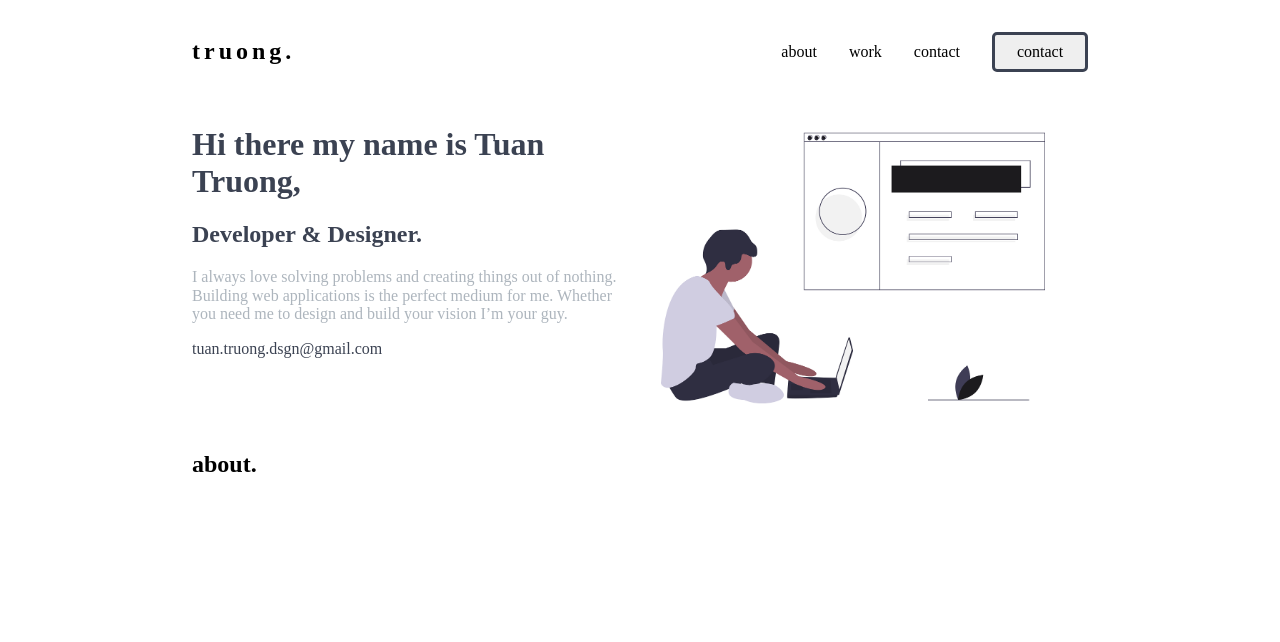
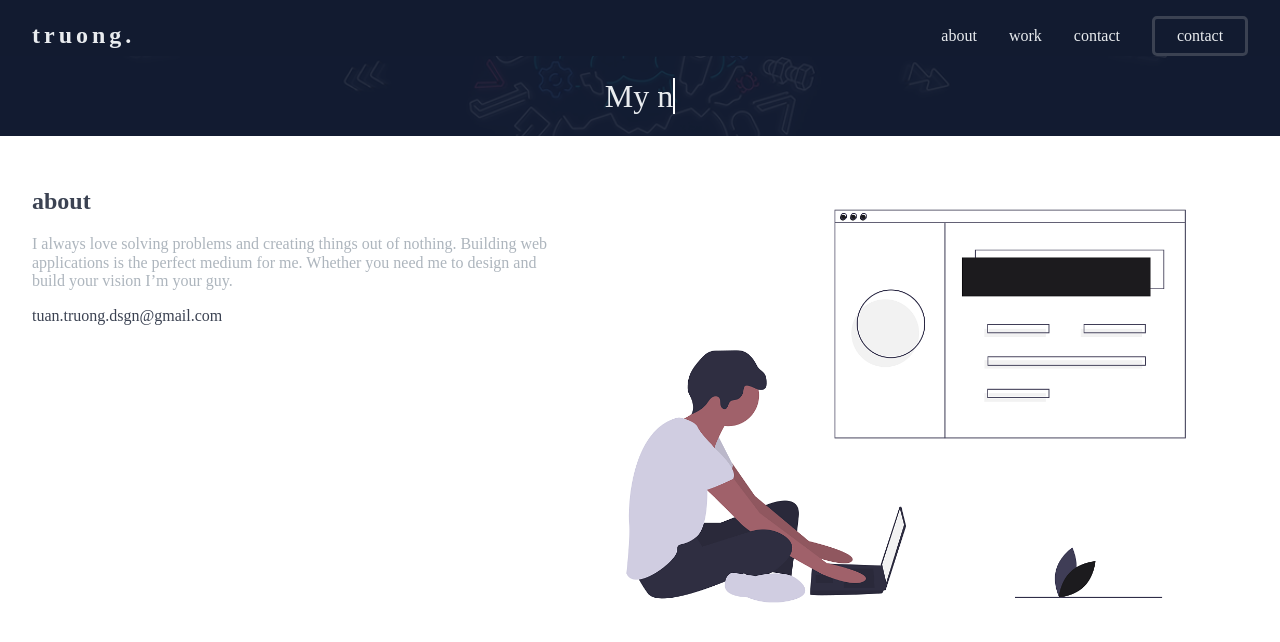
Before and after one commit to tuantruong625/portfolio, a Vue app: page / in a window 1280 px wide. Shown: the top 642 px of the page. Built offline with nearby package versions, Linux system fonts and the light colour scheme.

Commit message:
Change hero

```diff
--- a/src/App.vue
+++ b/src/App.vue
@@ -68,7 +68,7 @@ export default {
 
 <style lang="scss">
 #app {
-  max-width: 960px;
+  // max-width: 960px;
   margin: auto;
 }
 
@@ -76,13 +76,17 @@ export default {
   display: grid;
   grid-template-columns: repeat(2, 1fr);
   align-items: center;
-  margin: 2rem 2rem 0 2rem;
+  background: #121b30;
+  color: #e9ecef;
+  padding: 1rem 2rem 0 2rem;
 
   &__button {
     padding: 0.5rem;
     border: 3px solid #3B4252;
     border-radius: 5px;
     width: 6rem;
+    background: #121b30;
+    color: #e9ecef;
 
     &:hover {
       cursor: pointer;
@@ -100,6 +104,7 @@ export default {
   display: flex;
   justify-content: flex-end;
   align-items: center;
+  color:#e9ecef;
 }
 
 .nav__link {
@@ -119,7 +124,7 @@ export default {
     right: 0;
     flex-direction: column;
     text-align: right;
-    background: #fff;
+    background: #121b30;
     width: 100%;
     padding: 0 2rem 0.5rem 2rem;
   }
@@ -133,42 +138,4 @@ export default {
     justify-content: flex-end;
   }
 }
-
-// .nav {
-//   display: flex;
-//   align-items: center;
-//   margin: 1rem;
-
-//   &__logo {
-//     margin-right: auto;
-//     color: #3B4252;
-//     font-weight: 800;
-//   }
-
-//   &__button {
-//     padding: 0.5rem;
-//     border: 3px solid #3B4252;
-//     border-radius: 5px;
-//     width: 6rem;
-
-//     &:hover {
-//       cursor: pointer;
-//     }
-//   }
-
-//   &__links {
-//     text-decoration: none;
-//     margin: 0 4rem;
-
-//     &:hover {
-//       font-weight: 700;
-//     }
-
-//     &:visited {
-//       color: #3B4252;
-//     }
-
-//   }
-// }
-
 </style>
--- a/src/components/About.vue
+++ b/src/components/About.vue
@@ -1,15 +1,68 @@
 <template>
   <div class="container">
-    <h2>about.</h2>
+    <div class="about">
+      <div class="about__text">
+        <h2>about</h2>
+        <p class="about__text--sub-header">
+          I always love solving problems and creating things out of nothing.
+          Building web applications is the perfect medium for me. Whether you need me to design
+          and build your vision I’m your guy.
+        </p>
+        <p class="about__text--email">tuan.truong.dsgn@gmail.com</p>
+      </div>
+      <img class="about__image" src="@/assets/undraw_web_developer_p3e5.png" alt="web">
+    </div>
   </div>
 </template>
 
 <script>
 export default {
-
+  name: 'HelloWorld',
 };
 </script>
 
-<style>
+<style lang="scss">
+.container {
+  margin: 0.5rem 2rem;
+}
 
+.about {
+  grid-area: about;
+  display: grid;
+  align-self: center;
+  grid-template-areas:
+  'text image image';
+  margin-top: 2rem;
+
+  &__text {
+    color: #3B4252;
+    grid-area: text;
+
+    &--sub-header {
+      color: #adb5bd;
+    }
+  }
+
+  &__image {
+    grid-area: image;
+    height: auto;
+    max-width: 100%;
+  }
+
+}
+@media(max-width: 700px) {
+    .about {
+      grid-template-areas:
+    'image'
+    'text';
+    }
+}
+
+@media(max-width: 500px) {
+  .about {
+    grid-template-areas:
+  'image'
+  'text';
+  }
+}
 </style>
--- a/src/components/Hero.vue
+++ b/src/components/Hero.vue
@@ -1,69 +1,145 @@
 <template>
-  <div class="container">
-    <div class="hero">
-      <div class="hero__text">
-        <h1>Hi there my name is Tuan Truong,</h1>
-        <h2>Developer & Designer.</h2>
-        <p class="hero__text--sub-header">
-          I always love solving problems and creating things out of nothing.
-          Building web applications is the perfect medium for me. Whether you need me to design
-          and build your vision I’m your guy.
-        </p>
-        <p class="hero__text--email">tuan.truong.dsgn@gmail.com</p>
-      </div>
-      <img class="hero__image" src="@/assets/undraw_web_developer_p3e5.png" alt="web">
-    </div>
+  <div class="hero">
+    <h1>
+      <a href=""
+        class="typewrite"
+        data-period="2000"
+        data-type='[
+        "Hi there", "My name is Tuan Truong.", "I Love Design.", "I Love to Develop." ]'>
+        <span class="wrap"></span>
+      </a>
+    </h1>
   </div>
 </template>
 
 <script>
+
 export default {
-  name: 'HelloWorld',
+  data() {
+    return {
+      toRotate: null,
+      el: null,
+      loopNum: 0,
+      period: parseInt(this.period, 10) || 5000,
+      text: '',
+      isDeleting: false,
+    };
+  },
+  methods: {
+    tick() {
+      const i = this.loopNum % this.toRotate.length;
+      const fullTxt = this.toRotate[i];
+
+      if (this.isDeleting) {
+        this.txt = fullTxt.substring(0, this.txt.length - 1);
+      } else {
+        this.txt = fullTxt.substring(0, this.txt.length + 1);
+      }
+
+      this.el.innerHTML = `<span class="wrap">${this.txt}</span>`;
+
+      const that = this;
+      let delta = 200 - Math.random() * 100;
+
+      if (this.isDeleting) { delta /= 2; }
+
+      if (!this.isDeleting && this.txt === fullTxt) {
+        delta = this.period;
+        this.isDeleting = true;
+      } else if (this.isDeleting && this.txt === '') {
+        this.isDeleting = false;
+        this.loopNum++;
+        delta = 900;
+      }
+
+      setTimeout(() => {
+        that.tick();
+      }, delta);
+    },
+    textType(el, toRotate, period) {
+      this.toRotate = toRotate;
+      this.el = el;
+      this.loopNum = 0;
+      this.period = parseInt(period, 10) || 5000;
+      this.txt = '';
+      this.tick();
+      this.isDeleting = false;
+    },
+  },
+  mounted() {
+    const elements = document.getElementsByClassName('typewrite');
+    for (let i = 0; i < elements.length; i++) {
+      const toRotate = elements[i].getAttribute('data-type');
+      const period = elements[i].getAttribute('data-period');
+      if (toRotate) {
+        this.textType(elements[i], JSON.parse(toRotate), period);
+      }
+    }
+    // INJECT CSS
+    const css = document.createElement('style');
+    css.type = 'text/css';
+    css.innerHTML = '.typewrite > .wrap { border-right: 0.08em solid #fff}';
+    document.body.appendChild(css);
+  },
 };
 </script>
 
 <style lang="scss">
-.container {
-  margin: 0.5rem 2rem;
+.hero {
+  height: -webkit-fill-available;
+  background: url('../assets/hero-wallpaper.png') center;
+  background-size: cover;
+
+  /* Grid styles */
+  display: grid;
+  align-content: center;
+  justify-items: center;
+  grid-template-columns: repeat(auto-fit, minmax(240px, 1fr));
 }
 
-.hero {
-  grid-area: hero;
-  display: grid;
-  align-self: center;
-  grid-template-areas:
-  'text image image';
-  margin-top: 2rem;
+.typewrite {
+  color: #e9ecef;
+  font-size: 2rem;
+  font-weight: 100;
+  text-decoration: none;
+}
+// .hero {
+//   grid-area: hero;
+//   display: grid;
+//   align-self: center;
+//   grid-template-areas:
+//   'text image image';
+//   margin-top: 2rem;
 
-  &__text {
-    color: #3B4252;
-    grid-area: text;
+//   &__text {
+//     color: #3B4252;
+//     grid-area: text;
 
-    &--sub-header {
-      color: #adb5bd;
-    }
-  }
+//     &--sub-header {
+//       color: #adb5bd;
+//     }
+//   }
 
-  &__image {
-    grid-area: image;
-    height: auto;
-    max-width: 100%;
-  }
+//   &__image {
+//     grid-area: image;
+//     height: auto;
+//     max-width: 100%;
+//   }
 
-}
-@media(max-width: 700px) {
-    .hero {
-      grid-template-areas:
-    'image'
-    'text';
-    }
-}
+// }
+// @media(max-width: 700px) {
+//     .hero {
+//       grid-template-areas:
+//     'image'
+//     'text';
+//     }
+// }
 
-@media(max-width: 500px) {
-  .hero {
-    grid-template-areas:
-  'image'
-  'text';
-  }
-}
+// @media(max-width: 500px) {
+//   .hero {
+//     grid-template-areas:
+//   'image'
+//   'text';
+//   }
+// }
 </style>
```
Also changed, not shown: src/assets/hero-wallpaper.png (added), src/assets/icon-pattern.png (added).
